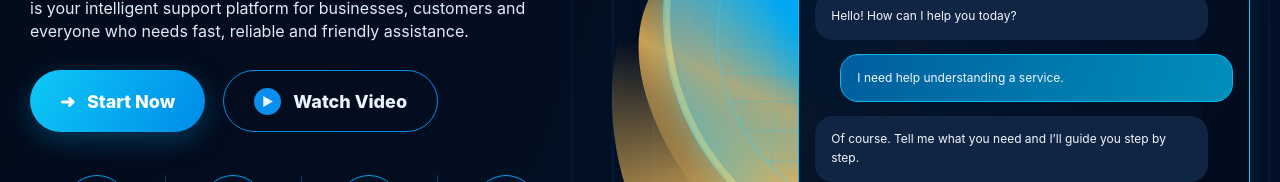
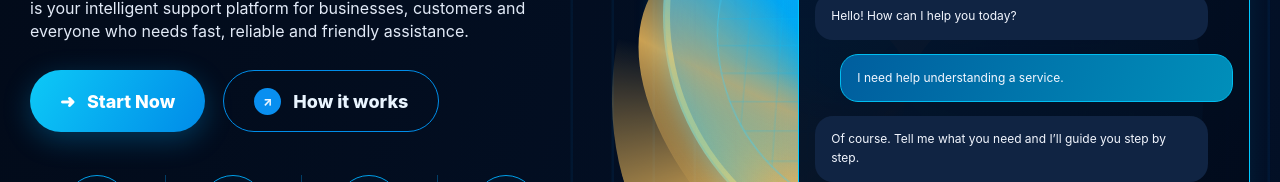
Before and after one commit to saiedahm/HELP-ME-NEW, a Next.js app: page / in a window 1280 px wide. Shown: the part 443-625 px from the top of the page. Built offline with nearby package versions, Linux system fonts and the light colour scheme.

Commit message:
ux: make secondary hero action lead to the business overview

```diff
--- a/app/page.tsx
+++ b/app/page.tsx
@@ -36,7 +36,7 @@ export default function HomePage() {
         <p>Get instant help, ask questions, and find the right answers. HELP-ME is your intelligent support platform for businesses, customers and everyone who needs fast, reliable and friendly assistance.</p>
         <div className="landing-ctas">
           <Link className="start-button" href="/chat">➜ &nbsp; Start Now</Link>
-          <a className="video-button" href="#about"><span>▶</span> Watch Video</a>
+          <a className="video-button" href="#business"><span>↗</span> How it works</a>
         </div>
         <div className="benefits" id="features">
           {features.map(item => <div className="benefit" key={item.title}>
```
